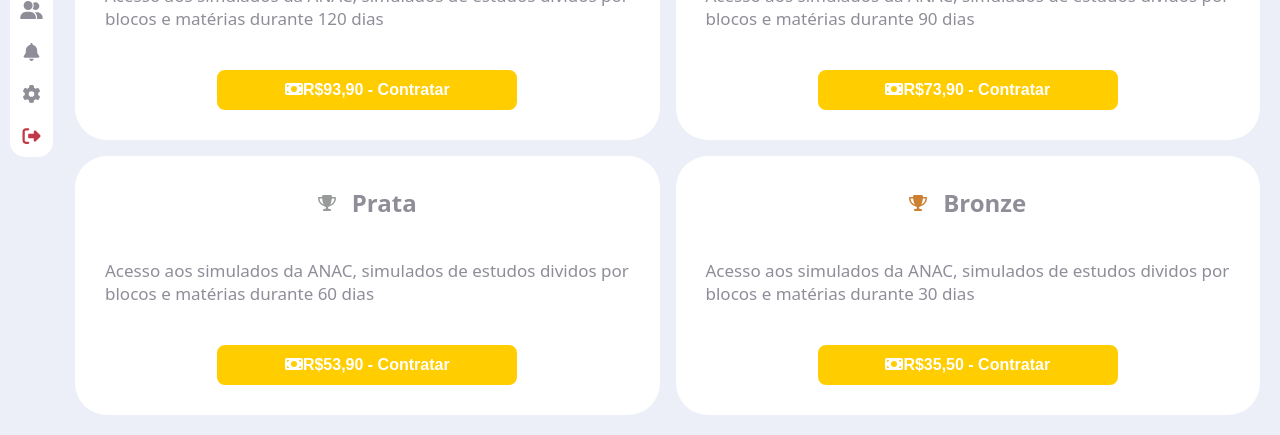
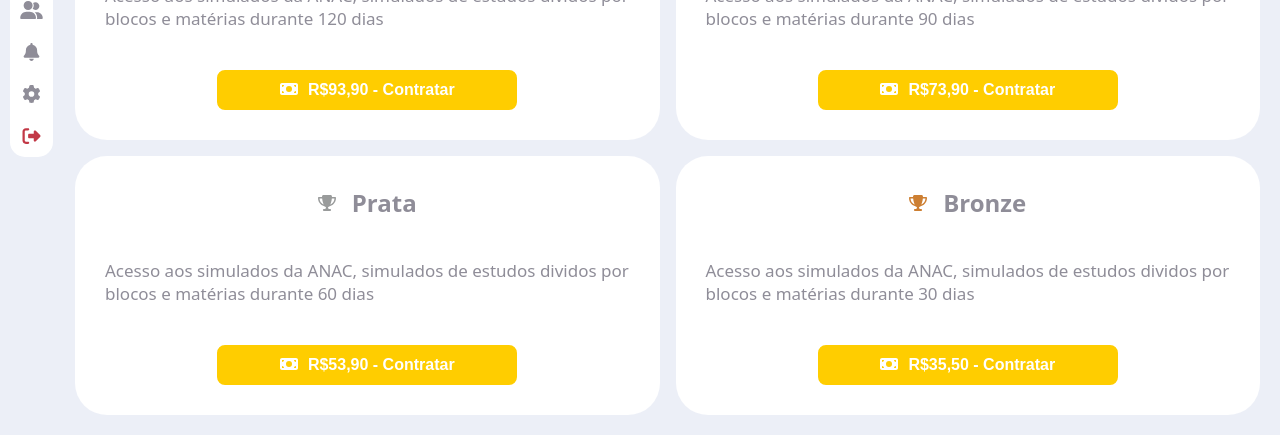
Before and after one commit to salaais/salaais-web, a React (Create React App) app in the folder salaais-web/: page /plans in a window 1280 px wide. Shown: the part 183-618 px from the top of the page. Built offline with nearby package versions, Linux system fonts and the light colour scheme; no server answers.

Commit message:
ajuste botoes em /plans e /settings

```diff
--- a/salaais-web/src/components/Buttons/Button/index.jsx
+++ b/salaais-web/src/components/Buttons/Button/index.jsx
@@ -36,7 +36,7 @@ export function Button({
         disabled={isLoading}
         style={style}
       >
-        <FontAwesomeIcon icon={icon} />
+        <FontAwesomeIcon icon={icon} style={{ marginRight: "10px" }}/>
         {isLoading ? (
           <>
             <Styled.ContentIcon>
--- a/salaais-web/src/components/Buttons/Button/style.jsx
+++ b/salaais-web/src/components/Buttons/Button/style.jsx
@@ -19,6 +19,7 @@ export const Content = styled.button`
 
 export const Button = styled.button`
   cursor: pointer;
+  align-items:center;
   border-radius: 8px;
   font-weight: bold;
   color:${(props) => (props.solid ? 'var(--bg-secondary)' : 'var(--primary-color)')};
@@ -69,4 +70,5 @@ export const ContentIcon = styled.div`
   align-items: center;
   justify-content: center;
   display: flex;
+  margin-right:20px;
 `;
```
